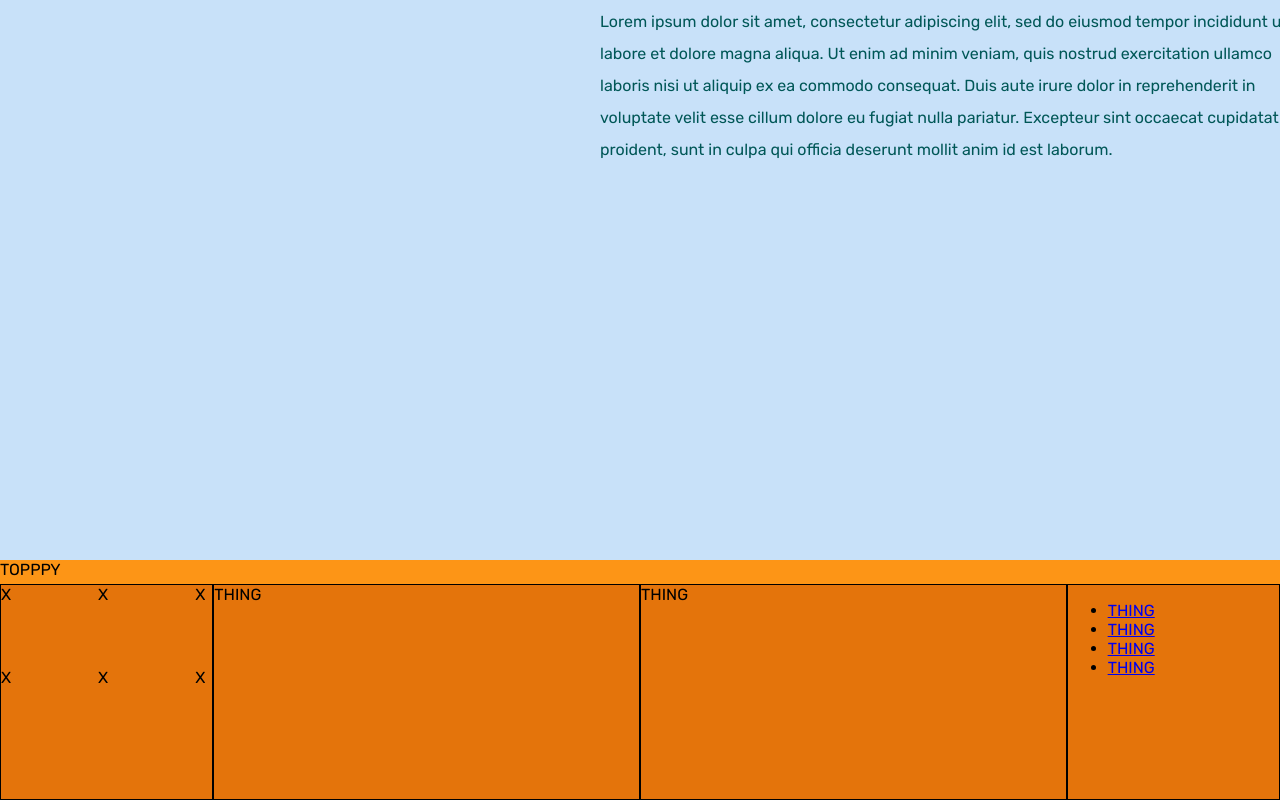
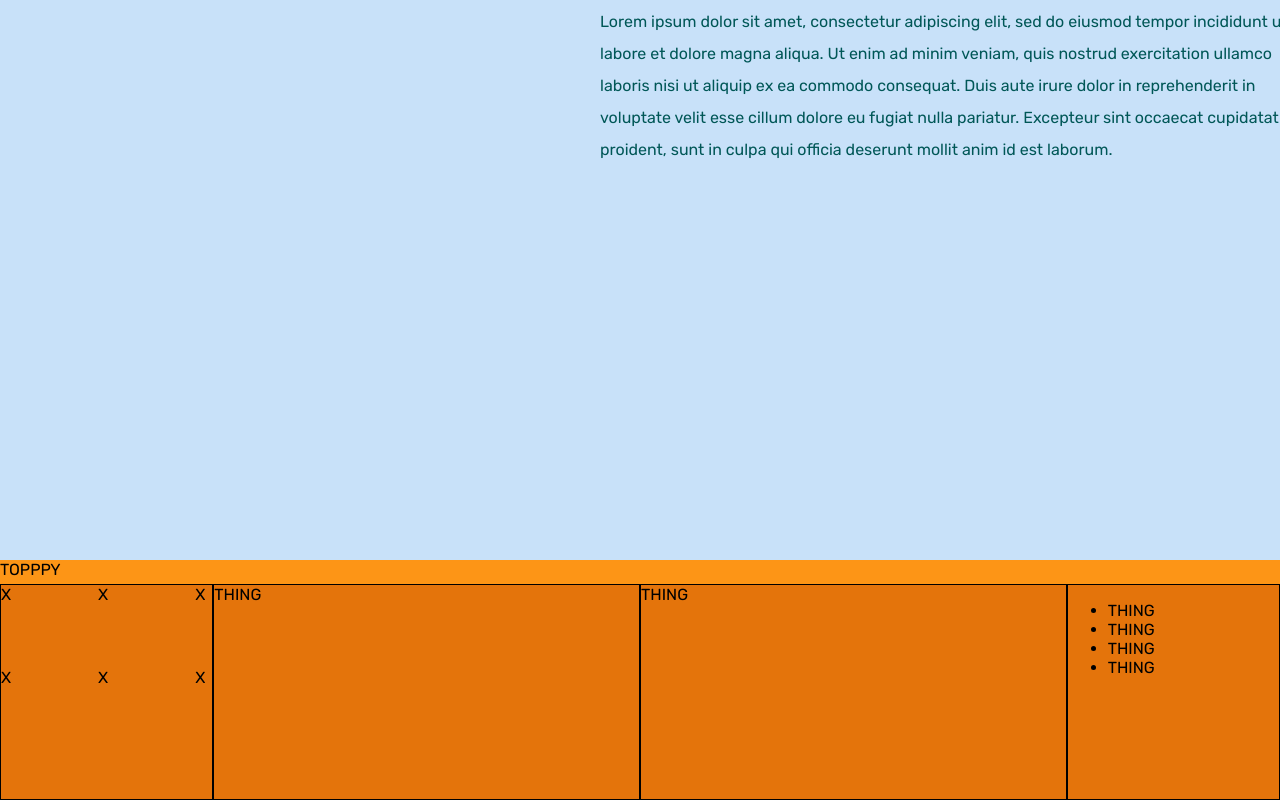
Before and after one commit to hkennedyvi/camper, a React (Create React App) app: page / in a window 1280 px wide. Shown: the part 1360-2160 px from the top of the page. Built offline with nearby package versions, Linux system fonts and the light colour scheme.

Commit message:
navbar refactor a styling

```diff
--- a/src/components/NavBar/index.jsx
+++ b/src/components/NavBar/index.jsx
@@ -20,24 +20,40 @@ class NavBar extends Component {
     render() {
         return (
             <nav className={`navbar ${this.state.isTop ? "" : "active"}`} >
-                <div>LOGO</div>
+                <div>
+                    <a href="/">
+                        LOGO
+                    </a>
+                </div>
                 <div className="nav_item">
+                    <a href="/">
                         <hr className="above_line" />
                     THING
+                    </a>
                 </div>
                 <div className="nav_item">
+                    <a href="/">
                         <hr className="above_line" />
                     THING
+                    </a>
                 </div>
                 <div className="nav_item">
+                    <a href="/">
                         <hr className="above_line" />
                     THING
+                    </a>
                 </div>
                 <div className="nav_item">
+                    <a href="/">
                         <hr className="above_line" />
                     THING
+                    </a>
                 </div>
-                <div>CART</div>
+                <div>
+                    <a href="/">
+                        CART
+                    </a>
+                </div>
             </nav>
         )
     }
--- a/src/components/NavBar/navbar.scss
+++ b/src/components/NavBar/navbar.scss
@@ -30,7 +30,7 @@ $fontPrimary: #005757;
 }
 
 .nav_item {
-    // border: 1px solid black;
+//    text-align: center;
 }
 
 .nav_item:hover {
--- a/src/index.scss
+++ b/src/index.scss
@@ -9,7 +9,7 @@ body {
   font-family: 'Rubik', sans-serif;
 }
 
-code {
-  font-family: source-code-pro, Menlo, Monaco, Consolas, 'Courier New',
-    monospace;
+a {
+  text-decoration: none;
+  color: inherit;
 }
```
Also changed, not shown: 1 other file (tests, documents, lock files or other folders). Lines whose indentation alone changed are shown as unchanged.
